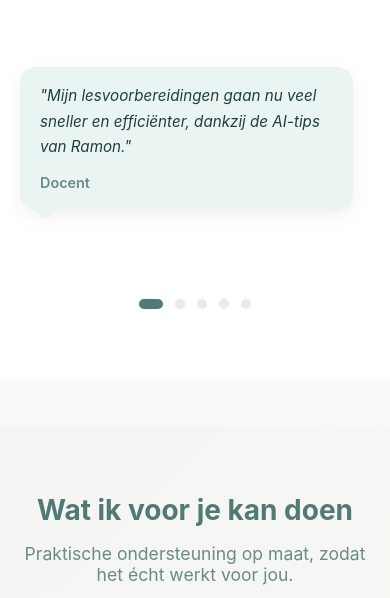
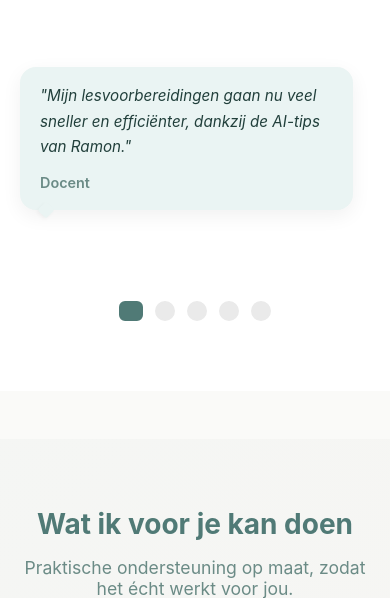
Before and after one commit to jrvisscher8219/nulerenvoorlater, a PHP site: page / in a window 390 px wide. Shown: the part 1435-2033 px from the top of the page. Run offline with PHP 8.4, Linux system fonts and the light colour scheme.

Commit message:
Fix testimonial slider: verbeter klikbaarheid dots en autoplay op mobiel en desktop

```diff
--- a/css/custom.css
+++ b/css/custom.css
@@ -8,7 +8,7 @@
 .about-cta {
 	background: linear-gradient(135deg, rgba(80,122,118,0.05) 0%, rgba(232,90,42,0.04) 100%);
 	padding: 2.5rem 0;
-	margin: 2rem 0 0;
+	margin: 0.5rem 0 0;
 }
 .about-cta h2 { color: var(--accent); margin: 0 0 1rem; font-size: clamp(22px, 3.4vw, 28px); }
 .about-cta ul { margin: 0 0 1rem; padding-left: 1.25rem; }
@@ -19,14 +19,30 @@
 /* Keyboard focus for testimonial dots */
 .testimonial-dot:focus-visible { outline: 2px solid var(--cta); outline-offset: 2px; }
 
-/* Fix testimonial dot size on mobile */
+/* Zorg dat dots altijd klikbaar zijn */
+.testimonial-dot {
+	pointer-events: auto !important;
+	touch-action: manipulation;
+	-webkit-tap-highlight-color: rgba(0, 0, 0, 0.1);
+}
+
+/* Vergroot klikgebied op mobiel voor betere UX */
+.testimonial-dots {
+	padding: 10px 0;
+}
+
+/* Fix testimonial dot size on mobile - behoud minimale klikbare grootte */
 @media (max-width: 700px) {
 	.testimonial-dot {
 		width: 10px !important;
 		height: 10px !important;
+		/* Vergroot het klikbare gebied zonder de visuele grootte te veranderen */
+		padding: 8px !important;
+		margin: -8px 0 !important;
 	}
 	.testimonial-dot.active {
 		width: 24px !important;
+		padding: 8px !important;
 	}
 }
 
--- a/js/site.js
+++ b/js/site.js
@@ -353,11 +353,36 @@
 
         // Gebruik data-index attribute voor robuustere event binding
         dots.forEach((dot) => {
-          dot.addEventListener('click', function() {
+          // Click event voor desktop en mobiel
+          dot.addEventListener('click', function(e) {
+            e.preventDefault();
             const targetIndex = parseInt(this.getAttribute('data-index'), 10);
+            console.log('Dot clicked, index:', targetIndex);
             stopAutoplay();
             showTestimonial(targetIndex);
             startAutoplay();
+          });
+
+          // Touch event voor mobiel (extra support)
+          dot.addEventListener('touchend', function(e) {
+            e.preventDefault();
+            const targetIndex = parseInt(this.getAttribute('data-index'), 10);
+            console.log('Dot touched, index:', targetIndex);
+            stopAutoplay();
+            showTestimonial(targetIndex);
+            startAutoplay();
+          });
+
+          // Keyboard support
+          dot.addEventListener('keydown', function(e) {
+            if (e.key === 'Enter' || e.key === ' ') {
+              e.preventDefault();
+              const targetIndex = parseInt(this.getAttribute('data-index'), 10);
+              console.log('Dot activated via keyboard, index:', targetIndex);
+              stopAutoplay();
+              showTestimonial(targetIndex);
+              startAutoplay();
+            }
           });
         });
 
```
